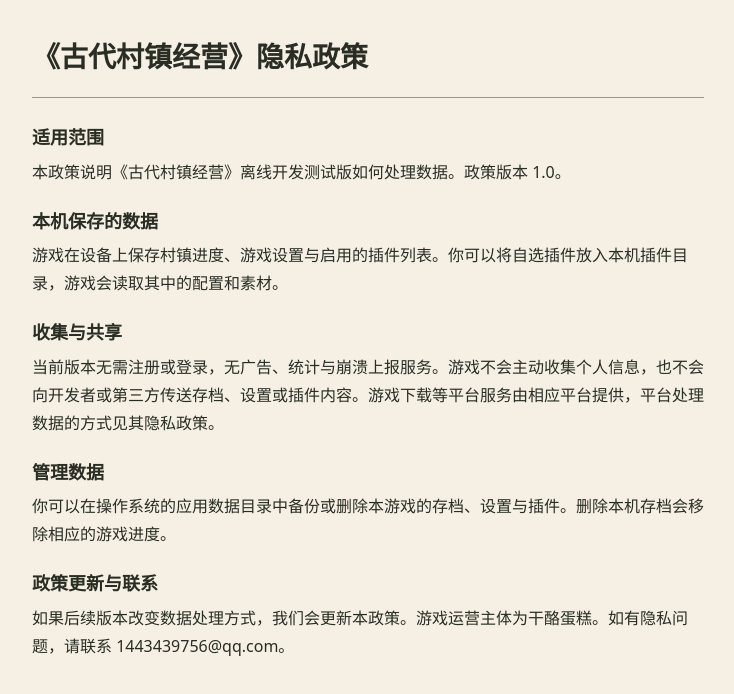
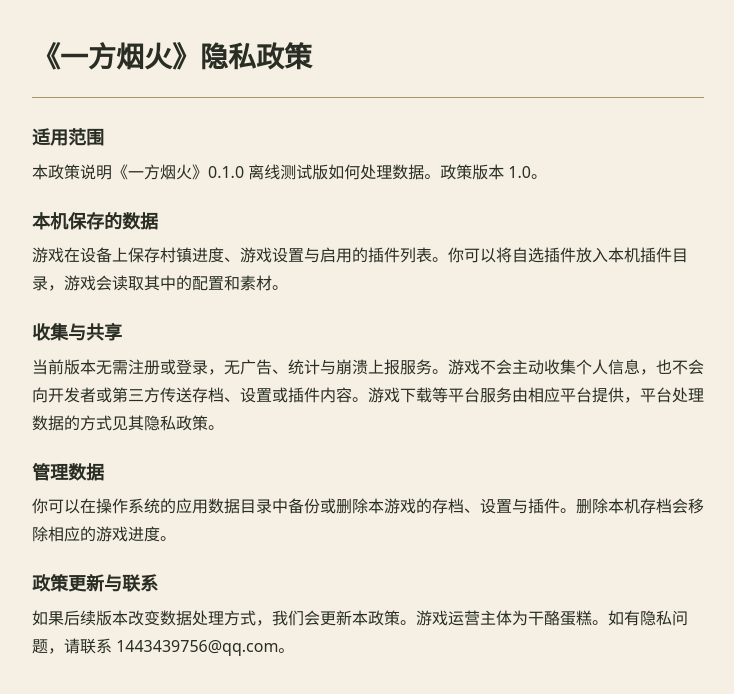
Before and after one commit to KNHZ-B/jianlou-privacy, a plain HTML site: page village-privacy.html in a window 1280 px wide. Shown: the whole page, without its empty margins (272-1006 px from the left). Drawn offline with Linux system fonts and the light colour scheme.

Commit message:
Rename the game to 一方烟火 and set version 0.1.0

```diff
--- a/village-privacy.html
+++ b/village-privacy.html
@@ -4,7 +4,7 @@
 <meta charset="utf-8">
 <meta name="viewport" content="width=device-width, initial-scale=1">
 <meta name="referrer" content="no-referrer">
-<title>古代村镇经营 · 隐私政策</title>
+<title>一方烟火 · 隐私政策</title>
 <style>
   body { margin: 0; background: #f5f0e3; color: #292d24; font: 1rem/1.75 system-ui, sans-serif; }
   main { max-width: 42rem; margin: auto; padding: 2rem 1.25rem 3rem; }
@@ -15,11 +15,11 @@
 </head>
 <body>
 <main>
-  <h1>《古代村镇经营》隐私政策</h1>
+  <h1>《一方烟火》隐私政策</h1>
   <!-- The policy text mirrors release_info.gd. Update both before publishing. -->
   <section>
     <h2>适用范围</h2>
-    <p>本政策说明《古代村镇经营》离线开发测试版如何处理数据。政策版本 1.0。</p>
+    <p>本政策说明《一方烟火》0.1.0 离线测试版如何处理数据。政策版本 1.0。</p>
   </section>
   <section>
     <h2>本机保存的数据</h2>
```
